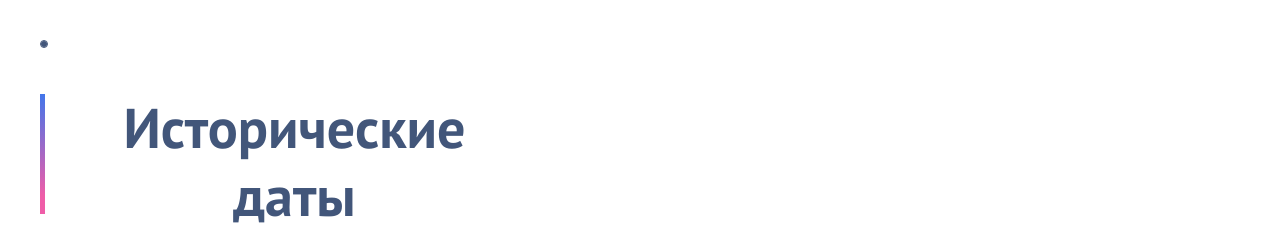
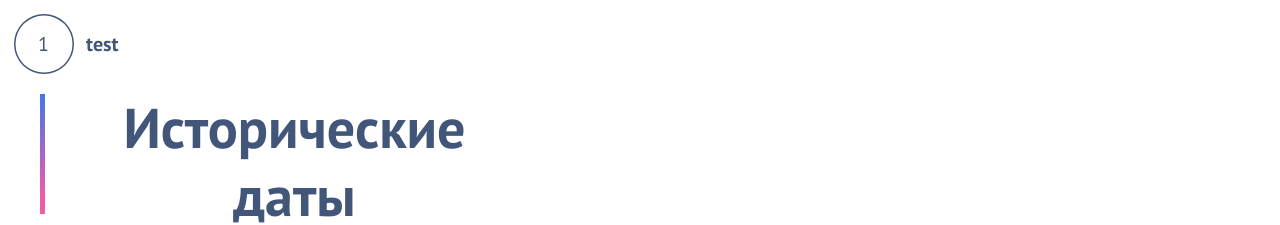
Before and after one commit to wkinMe/only-test, a React (Vite) app: page / in a window 1280 px wide. Shown: the top 225 px of the page. Built offline with nearby package versions, Linux system fonts and the light colour scheme.

Commit message:
feat: Active mode for Point component created

```diff
--- a/src/components/CirclePoint/index.tsx
+++ b/src/components/CirclePoint/index.tsx
@@ -1,13 +1,17 @@
+import clsx from "clsx";
 import styles from "./style.module.scss";
 
 interface CirclePointProps {
     num: number;
     description: string;
+    isActive: boolean
 }
 
-export default function CirclePoint({num, description}: CirclePointProps) {
+export default function CirclePoint({num, description, isActive}: CirclePointProps) {
+    const className = clsx(styles.point, isActive && styles.active)
 
-    return <div className={styles.point}>
+    return <div className={className}>
         <span className={styles.number}>{num}</span>
+        <span className={styles.description}>{description}</span>
     </div>
 }
--- a/src/components/CirclePoint/style.module.scss
+++ b/src/components/CirclePoint/style.module.scss
@@ -9,6 +9,12 @@
     border: 1px solid rgba(66, 86, 122, 1);
     border-radius: 50%;
     transition: all .4s ease-in-out;
+
+    .description {
+        opacity: 0;
+        position: absolute;
+        left: 45px;
+    }
 
     &::before {
         content: '';
@@ -47,6 +53,12 @@
         transition: all .4s ease-in-out;
     }
 
+    .description {
+        font-size: 20px;
+        color: rgba(66, 86, 122, 1);
+        font-weight: 700;
+    }
+
     &:hover {
         &::before {
             transform: scale(10);
@@ -61,4 +73,25 @@
             opacity: 1;
         }
     }
+
 }
+
+
+.active {
+    .number {
+        opacity: 1;
+    }
+
+    &::before {
+        transform: scale(10);
+    }
+
+    &::after {
+        opacity: 1;
+        transform: scale(9.5)
+    }
+
+    .description {
+        opacity: 1;
+    }
+}
--- a/src/components/Dates/index.tsx
+++ b/src/components/Dates/index.tsx
@@ -25,7 +25,7 @@ export default function Dates() {
     }
 
     return <div className={styles.datesContainer}>
-        <CirclePoint num={1} description="test"/>
+        <CirclePoint num={1} description="test" isActive={true}/>
         <h2>Исторические даты</h2>
         <div className={styles.content}>
             <div className={styles.circle}></div>
```
